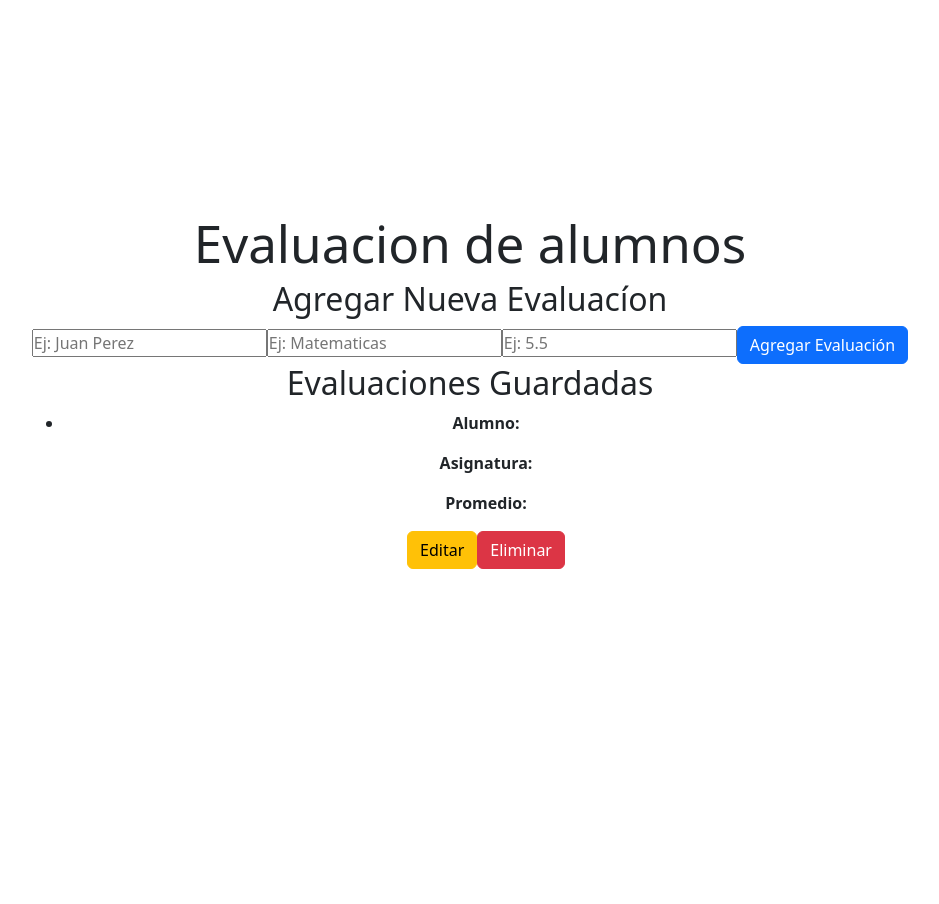
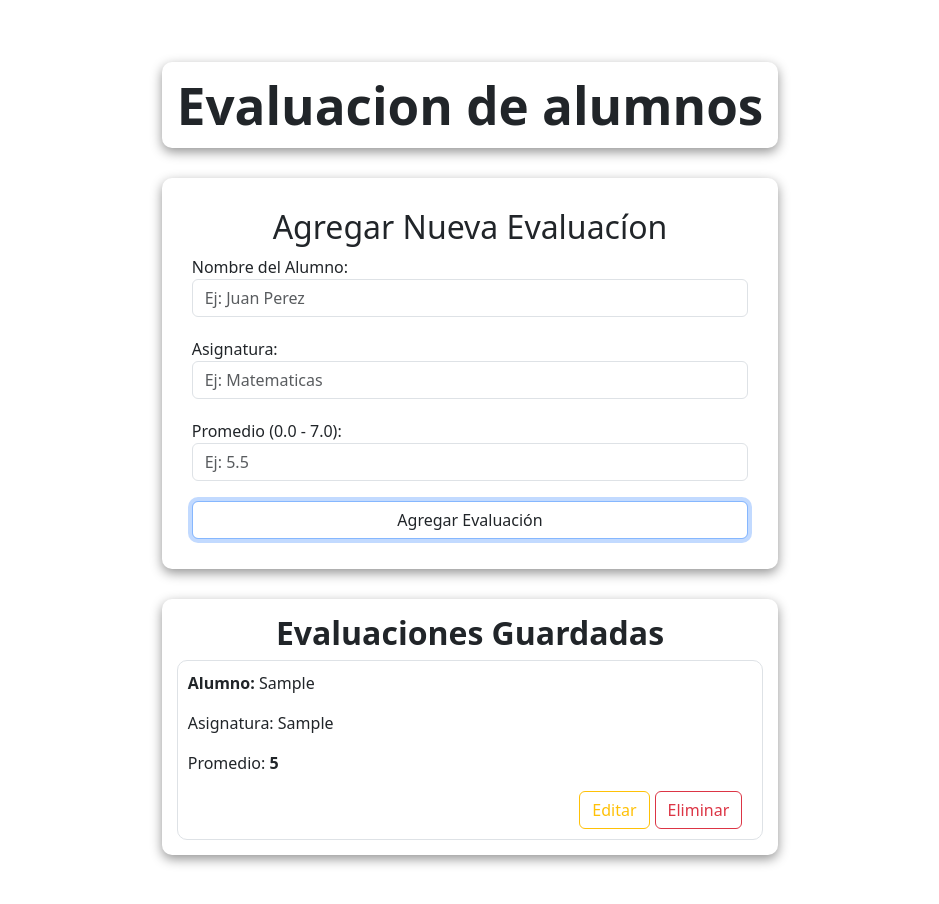
Before and after one commit to Katherine-suazo/mi-crud, a React (Vite) app: page / in a window 1280 px wide. Both pictures are taken after typing "Sample", "Sample", "5" into the empty fields and a click on the button "Agregar Evaluación". Shown: the top 904 px of the page, without its empty margins (170-1109 px from the left). Before the commit the page ends 800 px from the top, so only its background shows below. Built offline with nearby package versions, Linux system fonts and the light colour scheme.

Commit message:
mejorar estilos y estructura de componentes en la aplicación de evaluación de alumnos

```diff
--- a/estilo.css
+++ b/estilo.css
@@ -4,3 +4,50 @@
     box-sizing: border-box;
     /* border: 1px dotted green; */
 }
+
+.bordeTitulo {
+    padding: 15px;
+    border-radius: 10px;
+    margin: 30px;
+    box-shadow: 0 4px 12px rgba(0, 0, 0, 0.426)
+}
+
+.bordeFormulario {
+    padding: 30px;
+    border-radius: 10px;
+    margin: 30px;
+    box-shadow: 0 4px 12px rgba(0, 0, 0, 0.426);
+}
+
+.textLeft {
+    text-align: left;
+}
+
+.botones {
+    text-align: right;
+    margin-right: 5px;
+}
+
+.destacado {
+    color: rgb(36, 68, 162);
+    border-radius: 10px;
+    padding-left: 10px;
+    padding-right: 10px;
+    background-color: rgb(196, 227, 255);
+}
+
+.espacio {
+    padding-top: 20px;
+}
+
+.bordeEG {
+    padding: 15px;
+    border-radius: 10px;
+    margin: 30px;
+    box-shadow: 0 4px 12px rgba(0, 0, 0, 0.426)
+}
+
+.border{
+    border-radius: 10px;
+    padding: 10px;
+}
--- a/src/App.jsx
+++ b/src/App.jsx
@@ -2,6 +2,7 @@ import React, { useState, useEffect } from 'react';
 import Form from './assets/components/Form';
 import List from './assets/components/List';
 import './App.css';
+
 
 function App() {
   const [items, setItems] = useState([]);
@@ -16,13 +17,17 @@ function App() {
     localStorage.setItem('items', JSON.stringify(items));
   }, [items]);
 
-  const addOrUpdateItem = (value) => {
+
+  const addOrUpdateItem = (nuevoItem) => {
     if (itemToEdit) {
-      setItems(items.map(item => item.id === itemToEdit.id ? { ...item, value } : item));
+      // console.log("hola");
+      setItems(items.map(item => item.id === itemToEdit.id ? { ...nuevoItem, id: item.id } : item));
       setItemToEdit(null);
     } else {
-      setItems([...items, { id: Date.now(), value }]);
+      // console.log("holados")
+      setItems([...items, { ...nuevoItem, id: Date.now() }]);
     }
+    // console.log(this.items);
   };
 
   const deleteItem = (id) => {
@@ -33,18 +38,12 @@ function App() {
     setItemToEdit(item);
   };
 
+
   return (
-    <div className="App">
-      <h1>Evaluacion de alumnos</h1>
-      <Form
-        addOrUpdateItem={addOrUpdateItem}
-        itemToEdit={itemToEdit}
-      />
-      <List
-        items={items}
-        deleteItem={deleteItem}
-        editItem={editItem}
-      />
+    <div className="contenedor">
+      <h1 className='bordeTitulo'><strong>Evaluacion de alumnos</strong></h1>
+      <Form addOrUpdateItem={addOrUpdateItem} itemToEdit={itemToEdit}/>
+      <List items={items} deleteItem={deleteItem} editItem={editItem}/>
     </div>
   );
 }
--- a/src/assets/components/Form.jsx
+++ b/src/assets/components/Form.jsx
@@ -4,6 +4,7 @@ function Form({ addOrUpdateItem, itemToEdit }) {
   const [nombre, setNombre] = useState('');
   const [asignatura, setAsignatura] = useState('');
   const [promedio, setPromedio] = useState('');
+
 
   useEffect(() => {
     if (itemToEdit) {
@@ -18,6 +19,7 @@ function Form({ addOrUpdateItem, itemToEdit }) {
     }
   }, [itemToEdit]);
 
+
   const handleSubmit = (e) => {
     e.preventDefault();
     if (nombre && asignatura && promedio) {
@@ -28,36 +30,33 @@ function Form({ addOrUpdateItem, itemToEdit }) {
     }
   };
 
+
   return (
-    <form onSubmit={handleSubmit} className='formulario'>
+    <form onSubmit={handleSubmit} className='bordeFormulario'>
 
-      <h2>{itemToEdit ? 'Editar Evaluación' : 'Agregar Nueva Evaluacíon'}</h2>
-      <input
-        type="text"
-        placeholder="Ej: Juan Perez"
-        value={nombre}
-        onChange={(e) => setNombre(e.target.value)}
-      />
-      <input
-        type="text"
-        placeholder="Ej: Matematicas"
-        value={asignatura}
-        onChange={(e) => setAsignatura(e.target.value)}
-      />
-      <input
-        type="number"
-        placeholder="Ej: 5.5"
-        value={promedio}
-        onChange={(e) => setPromedio(e.target.value)}
-      />
+        <h2>{itemToEdit ? 'Editar Evaluación' : 'Agregar Nueva Evaluacíon'}</h2>
 
-      <button className="btn btn-primary" type="submit">
-        { itemToEdit ? 'Actualizar Evaluación' : 'Agregar Evaluación' }
-      </button>
+        <div className='textLeft'>
+          <label>Nombre del Alumno:</label>
+          <input className='form-control' type="text" placeholder="Ej: Juan Perez" value={nombre} onChange={(e) => setNombre(e.target.value)}/>
+
+          <label className='espacio'>Asignatura:</label>
+          <input className='form-control' type="text" placeholder="Ej: Matematicas" value={asignatura} onChange={(e) => setAsignatura(e.target.value)}/>
+
+          <label className='espacio'>Promedio (0.0 - 7.0):</label>
+          <input className='form-control' type="number" step="0.1" min="0.0" max="7.0" placeholder="Ej: 5.5" value={promedio} onChange={(e) => setPromedio(e.target.value)}/>
+        </div>
+
+        <div className='espacio'>
+          <button className="btn btn-primary form-control" type="submit">
+            {itemToEdit ? 'Actualizar Evaluación' : 'Agregar Evaluación'}
+          </button>
+        </div>
 
     </form>
 
   );
 }
 
+
 export default Form;
--- a/src/assets/components/Item.jsx
+++ b/src/assets/components/Item.jsx
@@ -3,18 +3,21 @@ import React from 'react';
 function Item({ item, deleteItem, editItem }) {
   return (
 
-    <li className="item">
+    <div>
 
-      <p><strong>Alumno:</strong> {item.nombre}</p>
-      <p><strong>Asignatura:</strong> {item.asignatura}</p>
-      <p><strong>Promedio:</strong> {item.promedio}</p>
+      <div className='textLeft'>
+        <p><strong>Alumno:</strong> {item.nombre}</p>
+        <p>Asignatura: {item.asignatura}</p>
+        <p>Promedio: <strong>{item.promedio}</strong></p>
+        {item.promedio == 7.0 && <span className='destacado'>Destacado</span>}
+      </div>
 
-      {item.promedio == 7 && <span className='destacado'>Destacado</span>}
+      <div className='botones'>
+        <button className="btn btn-outline-warning botones" onClick={() => editItem(item)}>Editar</button>
+        <button className="btn btn-outline-danger botones"  onClick={() => deleteItem(item.id)}>Eliminar</button>
+      </div>
 
-      <button className="btn btn-warning" onClick={() => editItem(item)}>Editar</button>
-      <button className="btn btn-danger"  onClick={() => deleteItem(item.id)}>Eliminar</button>
-
-    </li>
+    </div>
   );
 }
 
--- a/src/assets/components/List.jsx
+++ b/src/assets/components/List.jsx
@@ -3,18 +3,15 @@ import Item from './Item';
 
 function List({ items, deleteItem, editItem }) {
   return (
-    <div className='lista-evaluaciones'>
-      <h2>Evaluaciones Guardadas</h2>
-      <ul>
+    <div className='bordeEG'>
+      <h2><strong>Evaluaciones Guardadas</strong></h2>
+
+      <div className='border'>
         {items.map(item => (
-          <Item
-            key={item.id}
-            item={item}
-            deleteItem={deleteItem}
-            editItem={editItem}
-          />
+          <Item key={item.id} item={item} deleteItem={deleteItem} editItem={editItem} />
         ))}
-      </ul>
+      </div>
+
     </div>
   );
 }
```
